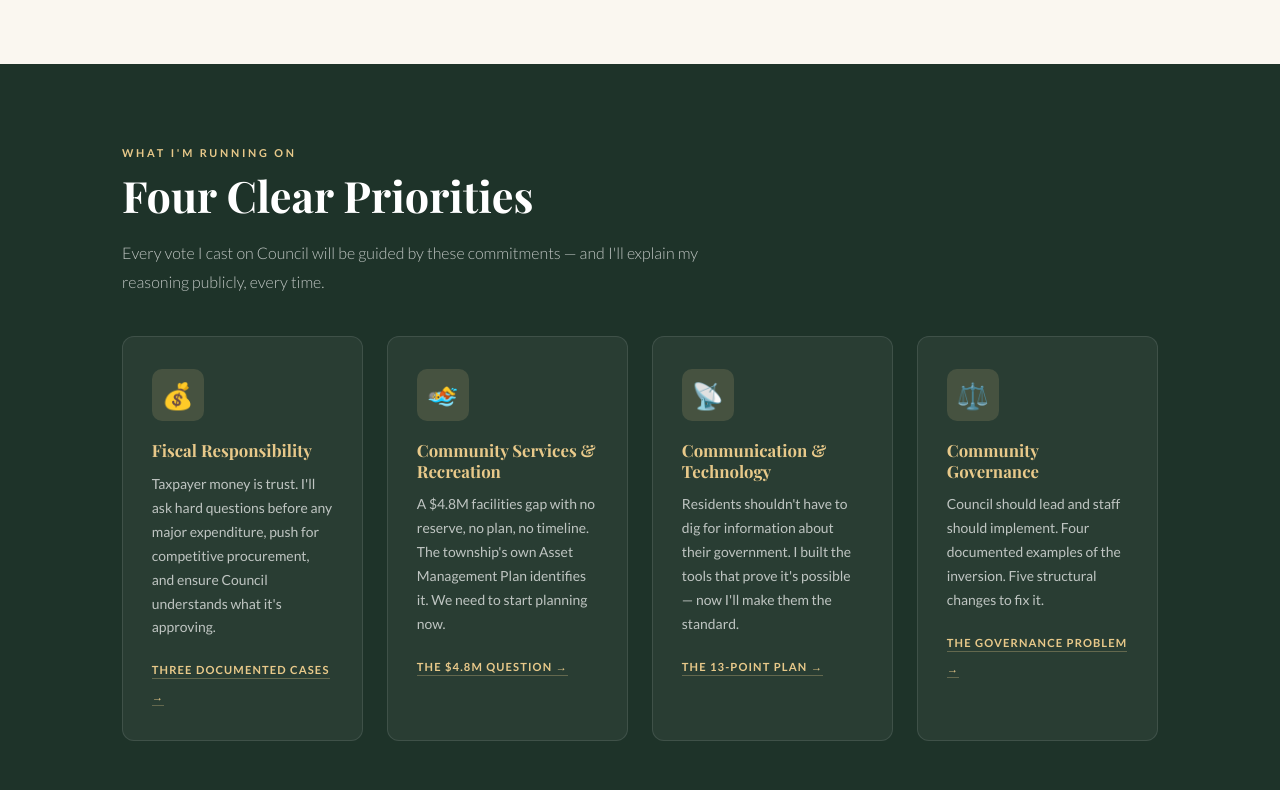
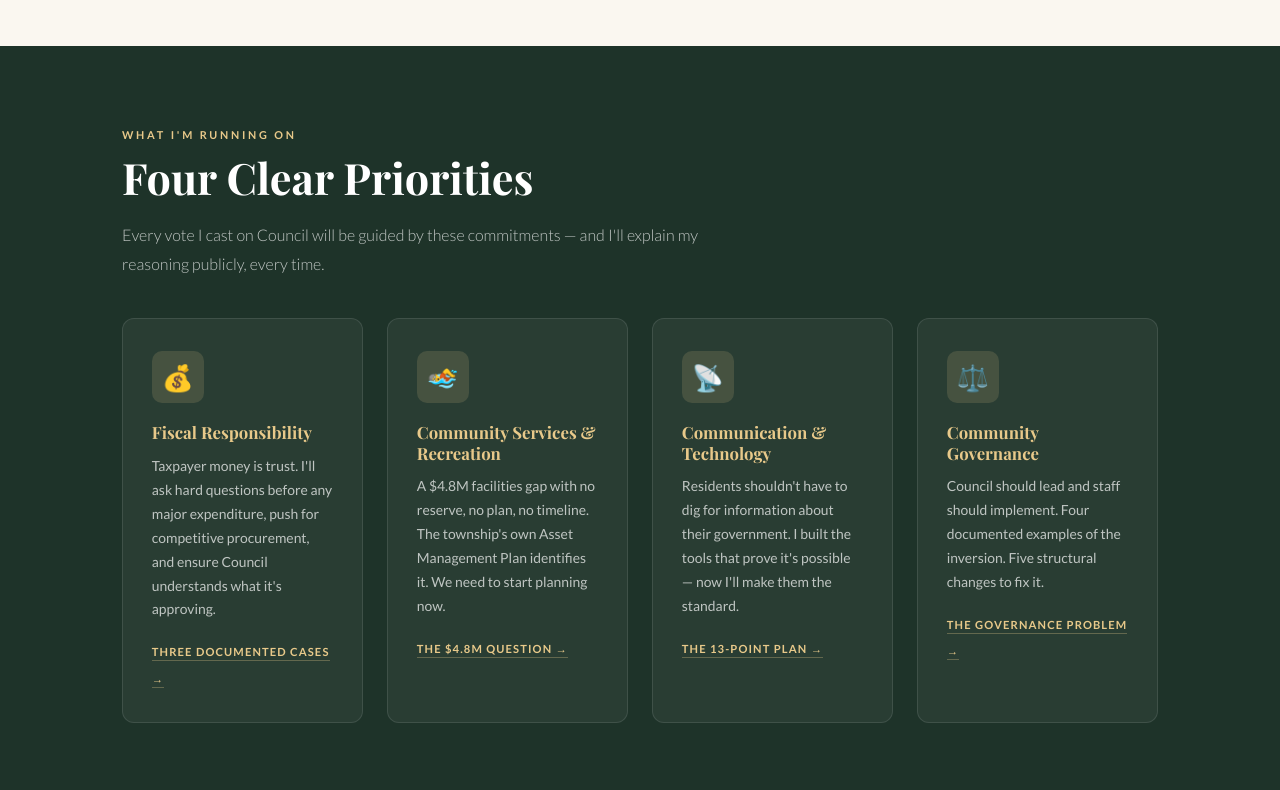
Before and after one commit to chriswjohnston/Vote, an Eleventy site: page src/pages/index.njk in a window 1280 px wide. Shown: the part 1075-1865 px from the top of the page. Built offline with nearby package versions, Linux system fonts and the light colour scheme; Eleventy itself is replaced by a stand-in of ours; files that its build step writes are made by us from their sources; no server answers; a web font is replaced by a local one.

Commit message:
Reduce top padding for page content offset

```diff
--- a/src/assets/css/campaign.css
+++ b/src/assets/css/campaign.css
@@ -568,7 +568,7 @@ section {
 
 /* Push page content below nav + ticker */
 .page-offset {
-  padding-top: calc(var(--nav-height) + 32px);
+  padding-top: calc(var(--nav-height) + 14px);
 }
 
 
```
